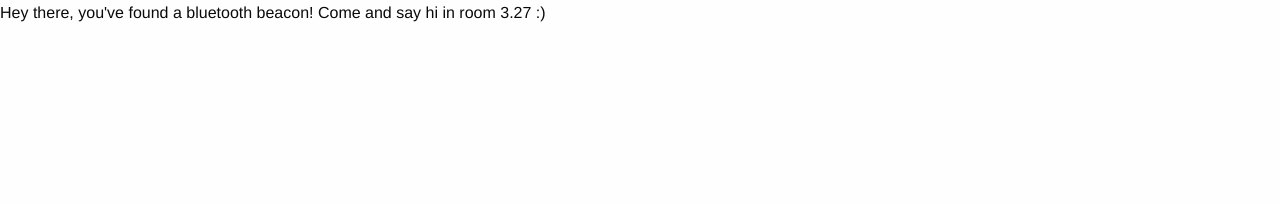
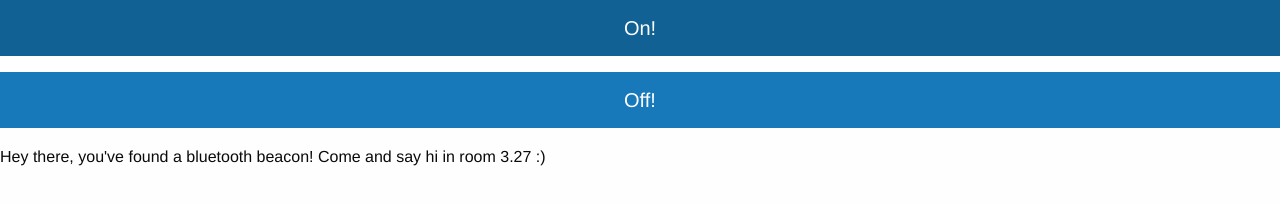
Before and after one commit to scttrgd/puck, a plain HTML site: page index.html in a window 1280 px wide. Drawn offline with nearby package versions, Linux system fonts and the light colour scheme.

Commit message:
Update index.html

```diff
--- a/index.html
+++ b/index.html
@@ -7,12 +7,12 @@
  <body>
   <script src="https://www.puck-js.com/puck.js"></script>
   <div class="row">
-<!--    <div class="columns small-12">
+   <div class="columns small-12">
     <button class="button primary large expanded" onclick="Puck.write('LED1.set();LED2.set();LED3.set();\n');">On!</button>
    </div>
    <div class="columns small-12">
     <button class="button primary large expanded" onclick="Puck.write('LED1.reset();LED2.reset();LED3.reset();\n');">Off!</button>
-   </div> -->
+   </div>
    <div class="columns small-12">
     <p>Hey there, you've found a bluetooth beacon! Come and say hi in room 3.27 :)</p>
    </div>
```
